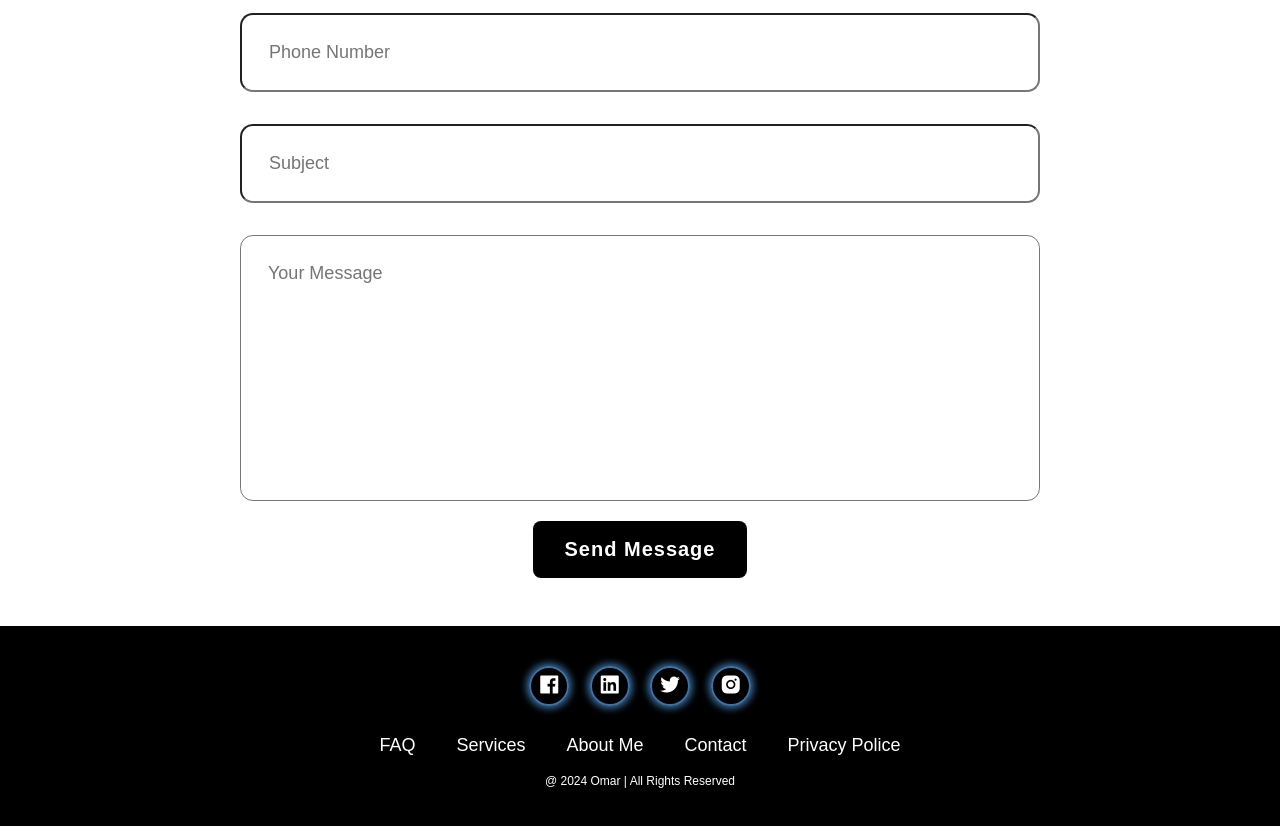
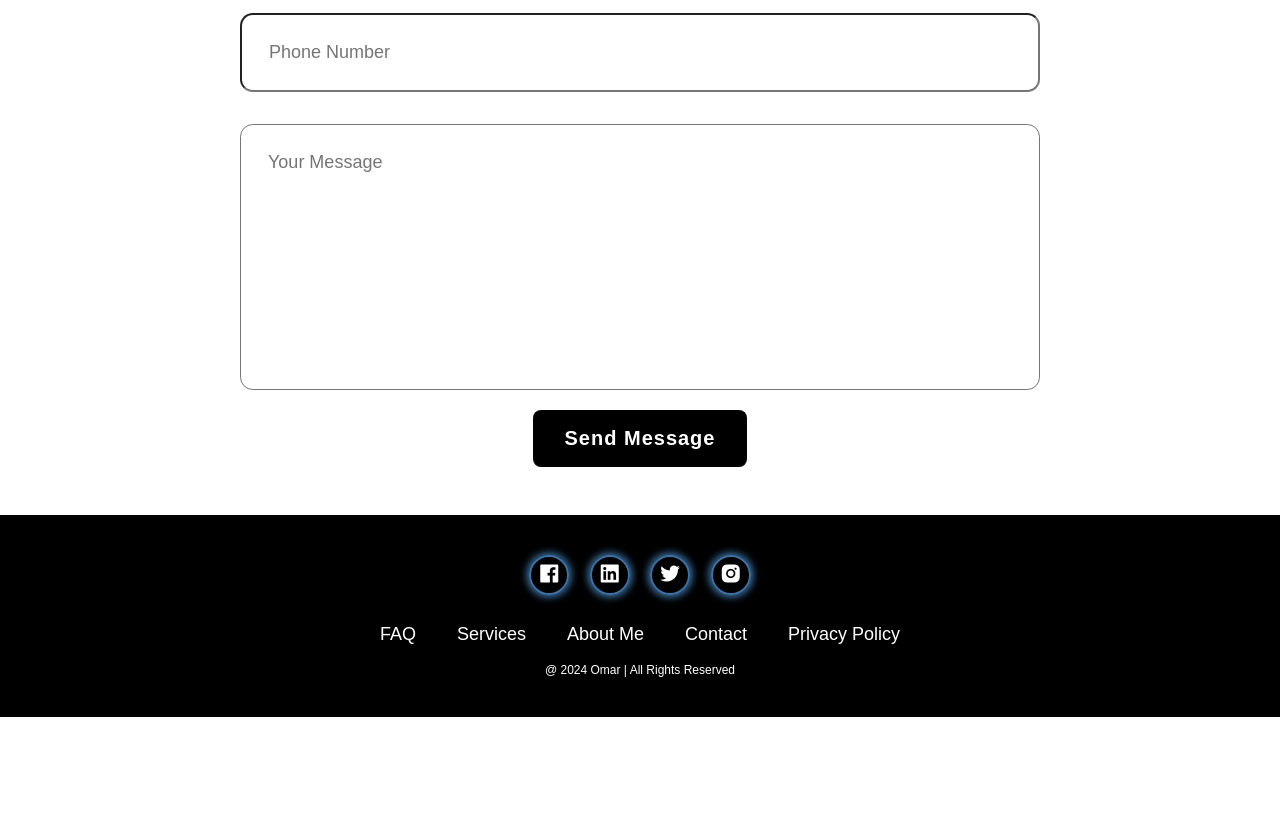
Before and after one commit to om4rrr/backend_assignments, a plain HTML site: page Level0/week1/index.html in a window 1280 px wide. Shown: the part 2161-2987 px from the top of the page. After the commit the page ends 2878 px from the top, so only its background shows below. Drawn offline with nearby package versions, Linux system fonts and the light colour scheme.

Commit message:
Portfolio 1.0

```diff
--- a/Level0/week1/index.html
+++ b/Level0/week1/index.html
@@ -1,12 +1,14 @@
 <!DOCTYPE html>
 <html lang="en">
+
 <head>
   <meta charset="UTF-8">
   <meta name="viewport" content="width=device-width, initial-scale=1.0">
   <title>My Portfolio</title>
   <link rel="stylesheet" href="css/styles.css">
-    <link href='https://unpkg.com/boxicons@2.1.4/css/boxicons.min.css' rel='stylesheet'>
+  <link href="https://unpkg.com/boxicons@2.1.4/css/boxicons.min.css" rel="stylesheet">
 </head>
+
 <body>
   <header class="header">
     <a href="#" class="logo"><span>Om</span>ar</a>
@@ -72,21 +74,19 @@
 
       <div class="input-box">
         <input type="number" placeholder="Phone Number">
-                <input type="text" placeholder="Subject">
       </div>
 
-            <textarea name="" id="" cols="30"
-            rows="10" placeholder="Your Message"></textarea>
+      <textarea name="" id="" cols="30" rows="10" placeholder="Your Message"></textarea>
       <input type="submit" value="Send Message" class="button-1">
     </form>
   </section>
 
   <footer class="footer">
     <div class="social">
-            <a href="#"><i class='bx bxl-facebook-square' ></i></a>
-            <a href="#"><i class='bx bxl-linkedin-square' ></i></a>
-            <a href="#"><i class='bx bxl-twitter' ></i></a>
-            <a href="#"><i class='bx bxl-instagram-alt'></i></a>
+      <a href="#"><i class="bx bxl-facebook-square"></i></a>
+      <a href="#"><i class="bx bxl-linkedin-square"></i></a>
+      <a href="#"><i class="bx bxl-twitter"></i></a>
+      <a href="#"><i class="bx bxl-instagram-alt"></i></a>
     </div>
 
     <ul class="list">
@@ -103,13 +103,12 @@
         <a href="#">Contact</a>
       </li>
       <li>
-                <a href="#">Privacy Police</a>
+        <a href="#">Privacy Policy</a>
       </li>
     </ul>
 
     <p class="copyright">@ 2024 Omar | All Rights Reserved</p>
   </footer>
 
-
 </body>
 </html>
```
Lines whose indentation alone changed are shown as unchanged.
